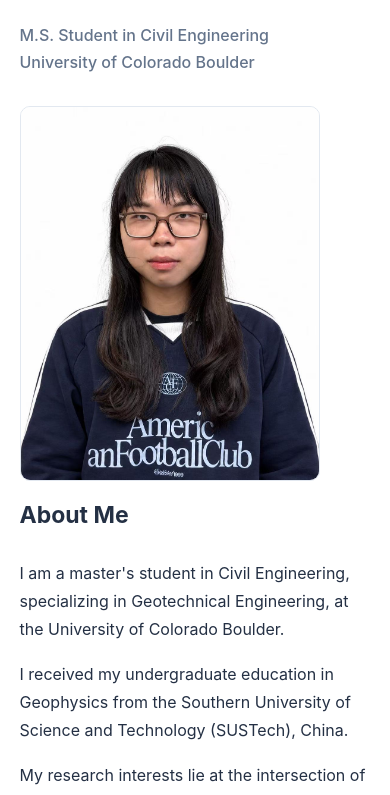
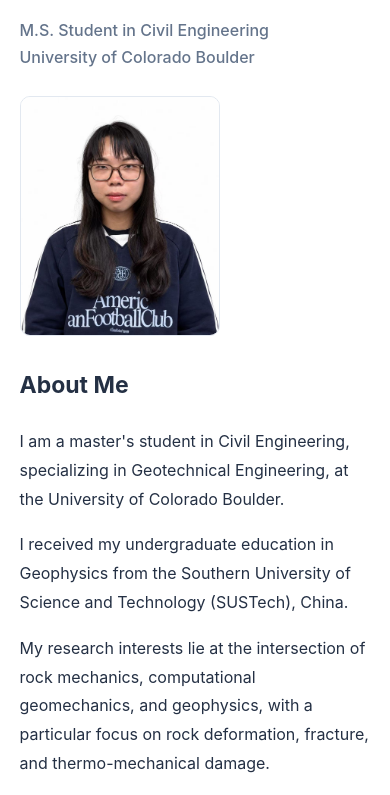
Before and after one commit to Zireaelzz/Zireaelzz.github.io, a plain HTML site: page index.html in a window 390 px wide. Shown: the part 273-1068 px from the top of the page. Drawn offline with Linux system fonts and the light colour scheme.

Commit message:
Refactor CSS for improved layout and responsiveness

```diff
--- a/style.css
+++ b/style.css
@@ -24,9 +24,15 @@ body {
   margin: 0;
   background: var(--background);
   color: var(--text);
+
   font-family:
-    -apple-system, BlinkMacSystemFont,
-    "Segoe UI", Helvetica, Arial, sans-serif;
+    -apple-system,
+    BlinkMacSystemFont,
+    "Segoe UI",
+    Helvetica,
+    Arial,
+    sans-serif;
+
   font-size: 16px;
   line-height: 1.75;
 }
@@ -44,6 +50,7 @@ a {
 a:hover {
   text-decoration: underline;
 }
+
 
 /* =========================
    Navigation
@@ -84,8 +91,9 @@ a:hover {
   color: var(--accent);
 }
 
+
 /* =========================
-   Main Sections
+   General Sections
 ========================= */
 
 section {
@@ -120,19 +128,33 @@ p {
   margin-bottom: 17px;
 }
 
+
 /* =========================
-   Hero / About
+   Hero Section
 ========================= */
 
 .hero {
+  padding-top: 65px;
+  padding-bottom: 55px;
+}
+
+/*
+  Two-column layout:
+  Text on the left
+  Photo on the right
+*/
+
+.hero-top {
   display: grid;
+
   grid-template-columns:
-    minmax(0, 1fr) 290px;
-  gap: 55px;
-  align-items: start;
-  padding-top: 75px;
-  padding-bottom: 70px;
+    minmax(0, 1fr) 240px;
+
+  gap: 35px;
+  align-items: center;
 }
+
+/* Left-side text */
 
 .hero-text {
   min-width: 0;
@@ -158,32 +180,57 @@ p {
   color: var(--muted);
   font-weight: 500;
   line-height: 1.7;
-  margin-bottom: 42px;
+  margin-bottom: 0;
 }
 
-.hero-text p {
-  max-width: 660px;
-}
 
 /* =========================
    Profile Photo
 ========================= */
 
 .hero-photo {
+  display: flex;
+  justify-content: flex-end;
+  align-items: center;
   width: 100%;
-  padding-top: 28px;
 }
 
 .profile-image {
   display: block;
-  width: 100%;
-  height: auto;
-  aspect-ratio: 4 / 5;
+
+  /* Fixed portrait dimensions */
+  width: 220px;
+  height: 265px;
+
+  max-width: 100%;
+
+  /* Crop without stretching */
   object-fit: cover;
-  object-position: center 30%;
+  object-position: center 35%;
+
   border-radius: 10px;
   border: 1px solid var(--border);
 }
+
+
+/* =========================
+   About Me
+========================= */
+
+.about-content {
+  margin-top: 45px;
+  width: 100%;
+}
+
+.about-content h2 {
+  margin-bottom: 26px;
+}
+
+.about-content p {
+  max-width: 100%;
+  line-height: 1.8;
+}
+
 
 /* =========================
    Education
@@ -219,6 +266,7 @@ p {
   margin-bottom: 0;
 }
 
+
 /* =========================
    Research
 ========================= */
@@ -248,6 +296,7 @@ p {
   margin-bottom: 0;
 }
 
+
 /* =========================
    Contact
 ========================= */
@@ -255,6 +304,7 @@ p {
 #contact p {
   margin-bottom: 12px;
 }
+
 
 /* =========================
    Footer
@@ -271,11 +321,12 @@ p {
   margin: 0;
 }
 
+
 /* =========================
-   Responsive Layout
+   Mobile Responsive Layout
 ========================= */
 
-@media (max-width: 760px) {
+@media (max-width: 700px) {
 
   .navigation {
     flex-direction: column;
@@ -284,18 +335,25 @@ p {
   }
 
   .nav-links {
-    gap: 18px;
+    gap: 16px;
   }
 
   .hero {
+    padding-top: 40px;
+  }
+
+  .hero-top {
     grid-template-columns: 1fr;
-    gap: 20px;
-    padding-top: 45px;
+    gap: 25px;
   }
 
   .hero-photo {
-    padding-top: 0;
-    max-width: 300px;
+    justify-content: flex-start;
+  }
+
+  .profile-image {
+    width: 200px;
+    height: 240px;
   }
 
   h1 {
@@ -308,7 +366,10 @@ p {
 
   .subtitle {
     font-size: 16px;
-    margin-bottom: 30px;
+  }
+
+  .about-content {
+    margin-top: 35px;
   }
 
   section {
```
